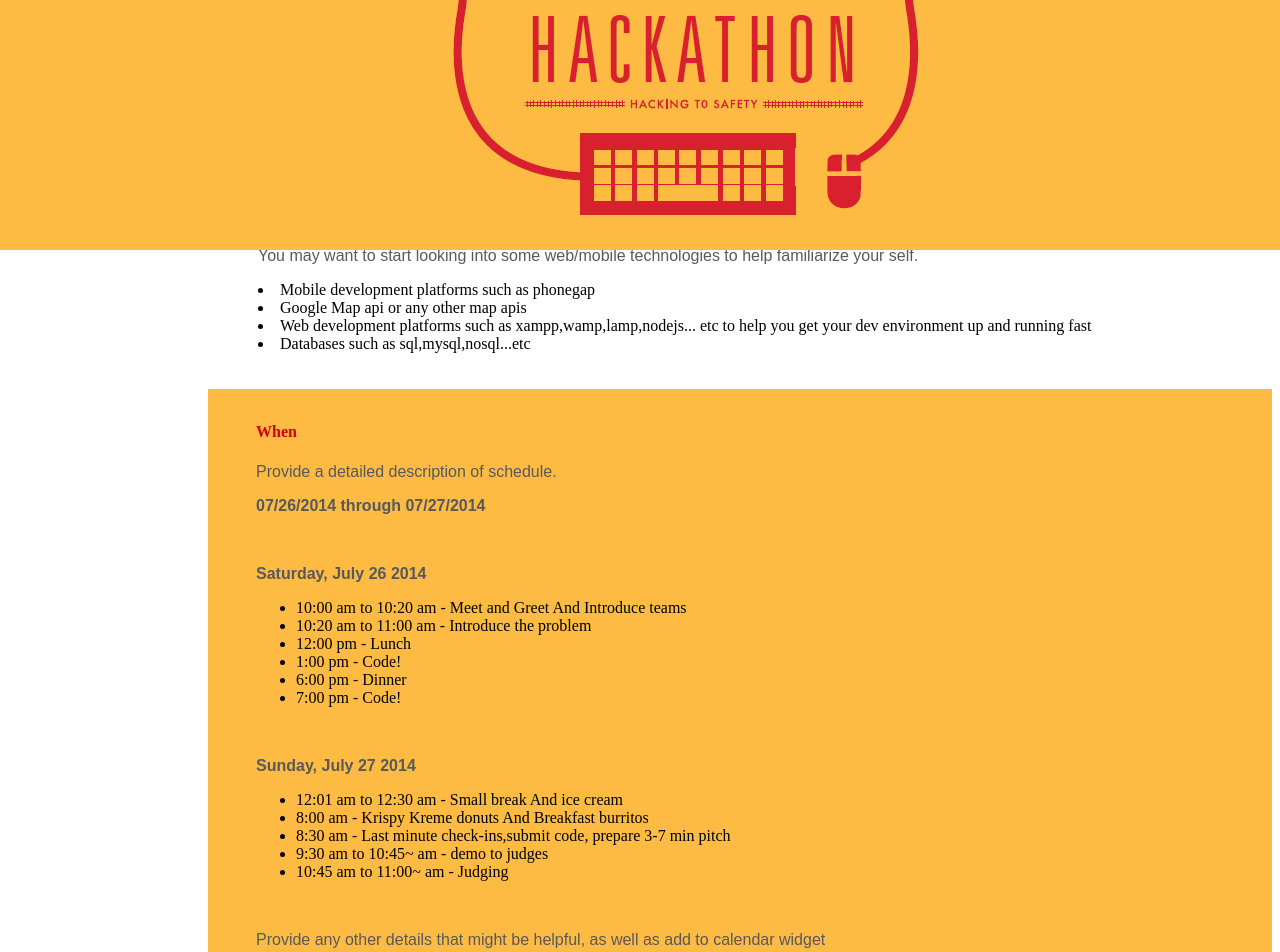
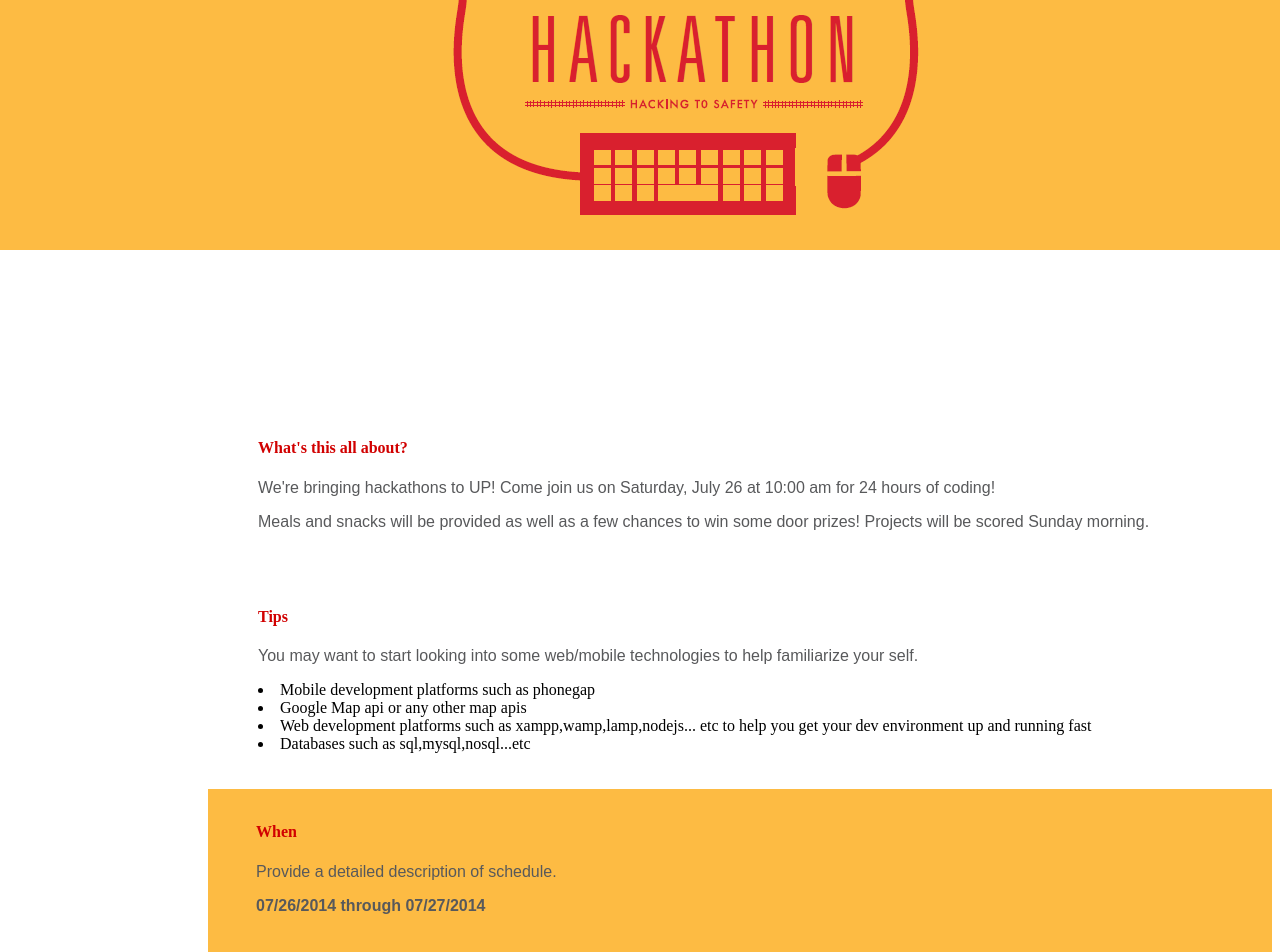
Before and after one commit to wvjb/uphackathon, a Jekyll site: the page built from index.html, in a window 1280 px wide. Shown: the part 430-1382 px from the top of the page. Built offline with Jekyll 4.4.1, drawn with Linux system fonts in a browser that asks for light colours.

Commit message:
Update index.html

```diff
--- a/index.html
+++ b/index.html
@@ -59,7 +59,7 @@
 
 
      <a name="About"></a>
-    <div class="row" style="padding-top: 400px;">
+    <div class="row" style="padding-top: 800px;">
         <div class="span4" style="padding-left: 50px; padding-top: 40px;">
             <h4>What's this all about?</h4>
             <p>We're bringing hackathons to UP! Come join us on Saturday, July 26 at 10:00 am for 24 hours of coding!</p>
```
